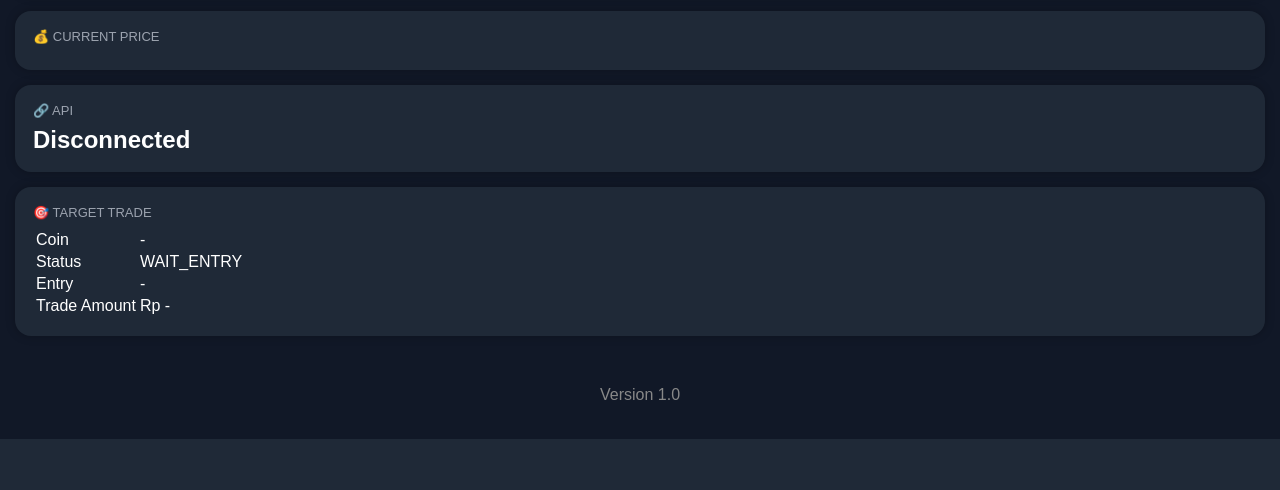
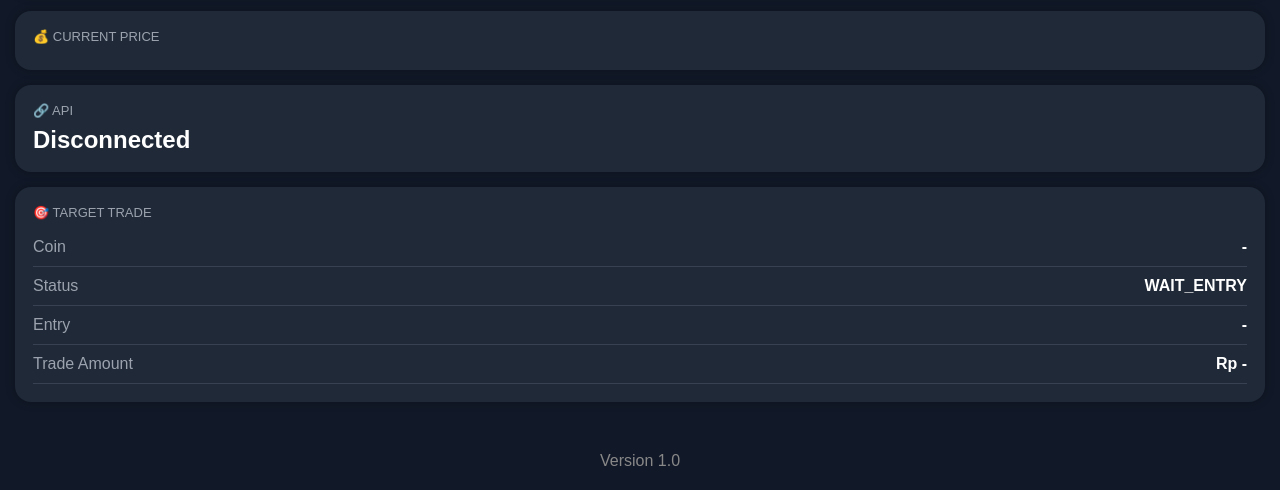
Before and after one commit to adhigame989/Indodax-Execution-Bot, a Flask app: page / in a window 1280 px wide. Shown: the part 361-851 px from the top of the page. Before the commit the page ends 800 px from the top, so only its background shows below. Run offline with Flask 3, Linux system fonts and the light colour scheme.

Commit message:
Update style.css

```diff
--- a/static/css/style.css
+++ b/static/css/style.css
@@ -187,3 +187,35 @@ body{
     color:#f87171;
 
 }
+
+.info-table{
+
+    width:100%;
+
+    border-collapse:collapse;
+
+}
+
+.info-table td{
+
+    padding:10px 0;
+
+    border-bottom:1px solid #374151;
+
+}
+
+.info-table td:first-child{
+
+    color:#9ca3af;
+
+    width:45%;
+
+}
+
+.info-table td:last-child{
+
+    text-align:right;
+
+    font-weight:bold;
+
+}
```
